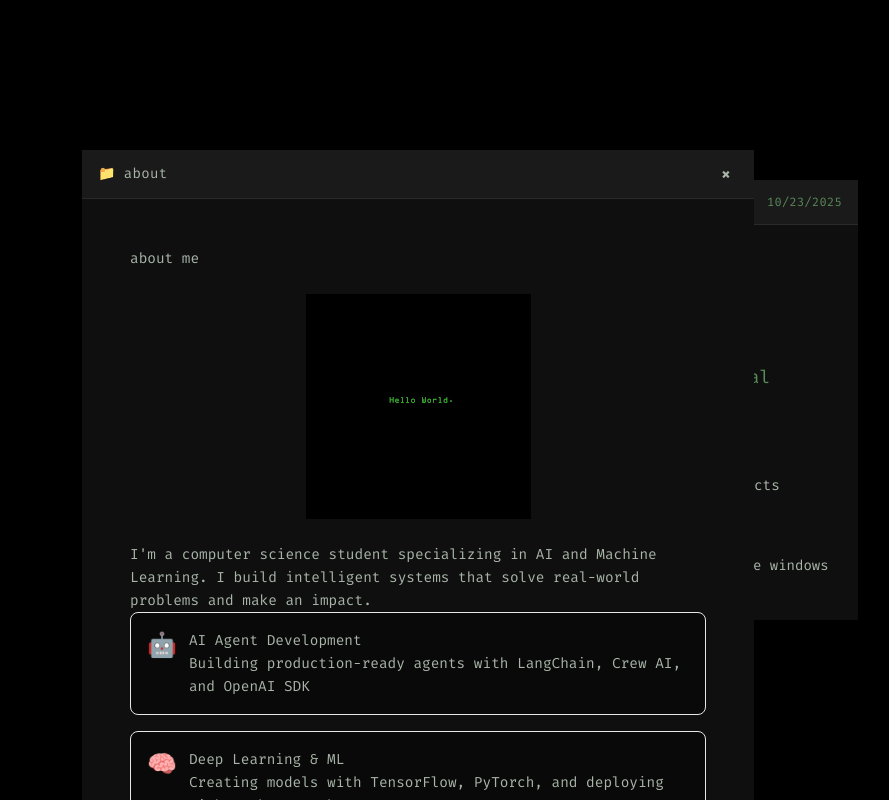
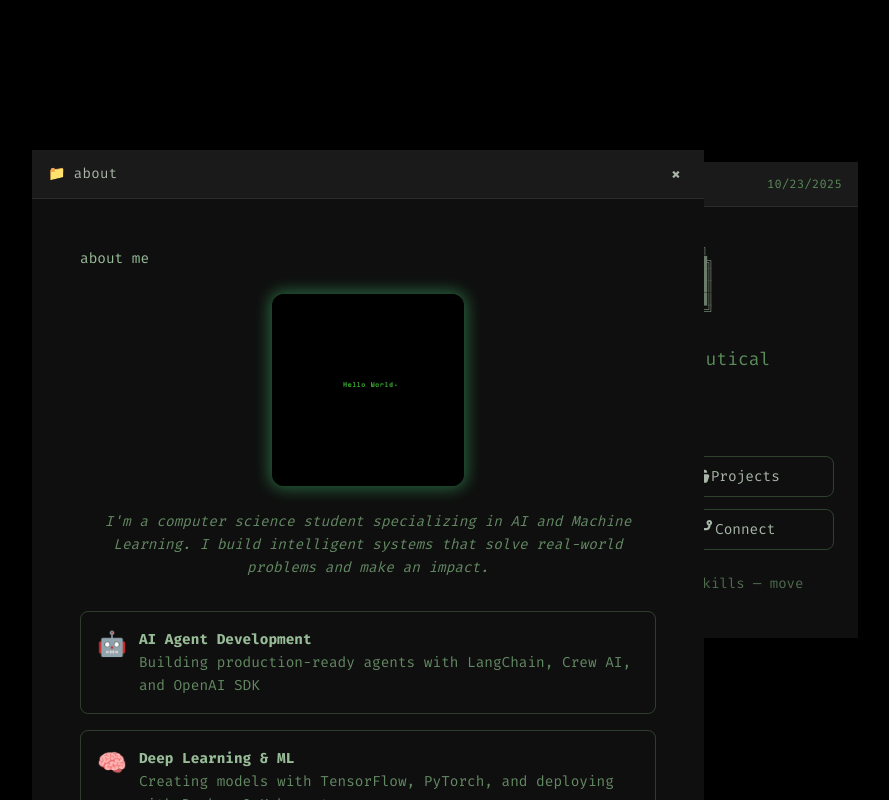
Before and after one commit to SAMI-CODEAI/SAMI-portifolio, a React (Create React App) app in the folder sami-codeai-my-portfolio/: page / in a window 1280 px wide. Both pictures are taken after a click on the button "About". Shown: the whole page, without its empty margins (118-1007 px from the left). Built offline with nearby package versions, Linux system fonts and the light colour scheme; the HTML template or start-up script is replaced by a standard one.

Commit message:
14-12-2025-1

```diff
--- a/sami-codeai-my-portfolio/src/components/AboutTab.tsx
+++ b/sami-codeai-my-portfolio/src/components/AboutTab.tsx
@@ -1,58 +1,65 @@
 import React from "react";
-// import samiImage from "../assets/sami.png";  // Import the image
 
 const AboutTab: React.FC = () => (
   <div className="about-content p-6">
     <div className="about-header">
-      <h2>about me</h2>
+      <h2 className="text-green-300">about me</h2>
     </div>
 
     {/* Profile Image */}
     <div className="flex justify-center my-6">
-      <img src="/assets/sami.png" alt="Samiksha" />
+      <div className="relative">
+        <img
+          src="/assets/sami.png"
+          alt="Samiksha"
+          className="rounded-xl w-48 h-48 object-cover shadow-lg"
+          style={{
+            boxShadow: "0 0 15px 3px rgba(74, 222, 128, 0.4)",
+          }}
+        />
+      </div>
     </div>
 
-    <blockquote className="about-quote">
+    <blockquote className="about-quote text-green-400/80 text-center italic mb-8">
       I'm a computer science student specializing in AI and Machine Learning. I build intelligent systems that solve real-world problems and make an impact.
     </blockquote>
 
-    {/* <div className="interest-section"> */}
     <div className="interest-section space-y-4">
-      <div className="interest-item bg-black/40 border border-terminal/30 rounded-lg p-4 flex items-start gap-3">
-        <span className="text-terminal text-2xl">🤖</span>
+      <div className="interest-item border border-green-400/30 rounded-lg p-4 flex items-start gap-3">
+        <span className="text-green-400 text-2xl">🤖</span>
         <div>
-          <div className="interest-title">AI Agent Development</div>
-          <div className="interest-description">
+          <div className="interest-title text-green-300 font-semibold">AI Agent Development</div>
+          <div className="interest-description text-green-400/80">
             Building production-ready agents with LangChain, Crew AI, and OpenAI SDK
           </div>
         </div>
       </div>
 
-      <div className="interest-item bg-black/40 border border-terminal/30 rounded-lg p-4 flex items-start gap-3">
-        <span className="text-terminal text-2xl">🧠</span>
+      <div className="interest-item border border-green-400/30 rounded-lg p-4 flex items-start gap-3">
+        <span className="text-green-400 text-2xl">🧠</span>
         <div>
-          <div className="interest-title">Deep Learning & ML</div>
-          <div className="interest-description">
+          <div className="interest-title text-green-300 font-semibold">Deep Learning & ML</div>
+          <div className="interest-description text-green-400/80">
             Creating models with TensorFlow, PyTorch, and deploying with Docker & Kubernetes
           </div>
         </div>
       </div>
 
-      <div className="interest-item bg-black/40 border border-terminal/30 rounded-lg p-4 flex items-start gap-3">
-        <span className="text-terminal text-2xl">💻</span>
+      <div className="interest-item border border-green-400/30 rounded-lg p-4 flex items-start gap-3">
+        <span className="text-green-400 text-2xl">💻</span>
         <div>
-          <div className="interest-title">Full-Stack Development</div>
-          <div className="interest-description">
+          <div className="interest-title text-green-300 font-semibold">Full-Stack Development</div>
+          <div className="interest-description text-green-400/80">
             React, Flask, Node.js - bringing ML models to life with seamless interfaces
           </div>
         </div>
       </div>
 
-      <div className="interest-item bg-black/40 border border-terminal/30 rounded-lg p-4 flex items-start gap-3">
-        <span className="text-terminal text-2xl">📊</span>
+      <div className="interest-item border border-green-400/30 rounded-lg p-4 flex items-start gap-3">
+        <span className="text-green-400 text-2xl">📊</span>
         <div>
-          <div className="interest-title">Problem Solving</div>
-          <div className="interest-description">
+          <div className="interest-title text-green-300 font-semibold">Problem Solving</div>
+          <div className="interest-description text-green-400/80">
             150+ LeetCode problems and 60+ GeeksforGeeks challenges solved
           </div>
         </div>
--- a/sami-codeai-my-portfolio/src/components/Desktop.tsx
+++ b/sami-codeai-my-portfolio/src/components/Desktop.tsx
@@ -6,8 +6,9 @@ import AboutTab from "./AboutTab";
 import ExperienceTab from "./ExperienceTab";
 import ContactTab from "./ContactTab";
 import Resume from "./Resume";
+import SideQuestsTab from "./SideQuestsTab";
 
-type TabType = 'projects' | 'about' | 'experience' | 'contact' | 'resume';
+type TabType = 'projects' | 'about' | 'experience' | 'contact' | 'resume' | 'sidequests';
 
 const tabComponents = {
   projects: ProjectsTab,
@@ -15,6 +16,7 @@ const tabComponents = {
   experience: ExperienceTab,
   contact: ContactTab,
   resume: Resume,
+  sidequests: SideQuestsTab,
 };
 
 const TabWindowAny = TabWindow as any;
--- a/sami-codeai-my-portfolio/src/components/MainWindow.tsx
+++ b/sami-codeai-my-portfolio/src/components/MainWindow.tsx
@@ -1,11 +1,11 @@
 import React from "react";
 import TabButton from "./TabButton";
 import {
-  faUser, faGift, faFolderOpen, faEnvelope, faFileAlt
+  faUser, faGift, faFolderOpen, faEnvelope, faFileAlt, faCodeBranch
 } from '@fortawesome/free-solid-svg-icons';
 
 interface MainWindowProps {
-  openTab: (tab: any) => void;
+  openTab: (tab: 'projects' | 'about' | 'experience' | 'contact' | 'resume' | 'sidequests') => void;
 }
 
 const MainWindow: React.FC<MainWindowProps> = ({ openTab }) => (
@@ -52,18 +52,35 @@ const MainWindow: React.FC<MainWindowProps> = ({ openTab }) => (
             </div>
           </div>
 
+          {/* Tabs with Centered Boxes */}
           <div className="grid grid-cols-2 md:grid-cols-3 gap-3">
-            <TabButton icon={faUser} label="About" onClick={() => openTab("about")} />
-            <TabButton icon={faGift} label="Experience" onClick={() => openTab("experience")} />
-            {/* <TabButton icon={faFlask} label="Research" onClick={() => openTab("research")} /> */}
-            <TabButton icon={faFolderOpen} label="Projects" onClick={() => openTab("projects")} />
-            <TabButton icon={faEnvelope} label="Contact" onClick={() => openTab("contact")} />
-            <TabButton icon={faFileAlt} label="Resume" onClick={() => openTab("resume")} />
-            {/* <TabButton icon={faCodeBranch} label="Side Quests" onClick={() => openTab("sidequests")} /> */}
+            <div className="border border-green-500/40 rounded-lg p-2 hover:border-green-300 transition flex justify-center items-center text-center">
+              <TabButton icon={faUser} label="About" onClick={() => openTab("about")} />
+            </div>
+
+            <div className="border border-green-500/40 rounded-lg p-2 hover:border-green-300 transition flex justify-center items-center text-center">
+              <TabButton icon={faGift} label="Experience" onClick={() => openTab("experience")} />
+            </div>
+
+            <div className="border border-green-500/40 rounded-lg p-2 hover:border-green-300 transition flex justify-center items-center text-center">
+              <TabButton icon={faFolderOpen} label="Projects" onClick={() => openTab("projects")} />
+            </div>
+
+            <div className="border border-green-500/40 rounded-lg p-2 hover:border-green-300 transition flex justify-center items-center text-center">
+              <TabButton icon={faEnvelope} label="Contact" onClick={() => openTab("contact")} />
+            </div>
+
+            <div className="border border-green-500/40 rounded-lg p-2 hover:border-green-300 transition flex justify-center items-center text-center">
+              <TabButton icon={faFileAlt} label="Resume" onClick={() => openTab("resume")} />
+            </div>
+
+            <div className="border border-green-500/40 rounded-lg p-2 hover:border-green-300 transition flex justify-center items-center text-center">
+              <TabButton icon={faCodeBranch} label="Connect" onClick={() => openTab("sidequests")} />
+            </div>
           </div>
 
-          <div className="text-center text-green-00/60 text-sm mt-6">
-            Select any tab to explore my profile, experience, and skills—move windows freely!
+          <div className="text-center text-green-400/60 text-sm mt-6">
+            Select any tab to explore my profile, experience, and skills — move windows freely!
           </div>
         </div>
       </div>
--- a/sami-codeai-my-portfolio/src/components/TabWindow.tsx
+++ b/sami-codeai-my-portfolio/src/components/TabWindow.tsx
@@ -5,12 +5,13 @@ interface TabWindowProps {
   zIndex: number;
   onClose: () => void;
   children: React.ReactNode;
+  initialPosition?: { x: number; y: number };
 }
 
-const TabWindow: React.FC<TabWindowProps> = ({ title, zIndex, onClose, children }) => {
+const TabWindow: React.FC<TabWindowProps> = ({ title, zIndex, onClose, children, initialPosition = { x: 200, y: 150 } }) => {
   const windowRef = useRef<HTMLDivElement>(null);
   const [isDragging, setIsDragging] = useState(false);
-  const [position, setPosition] = useState({ x: 200, y: 150 });
+  const [position, setPosition] = useState(initialPosition);
   const [offset, setOffset] = useState({ x: 0, y: 0 });
 
   const handleMouseDown = (e: React.MouseEvent) => {
```
Also changed, not shown: sami-codeai-my-portfolio/src/components/SideQuestsTab.tsx (+34 -35 lines), sami-codeai-my-portfolio/src/components/ProjectCard.tsx (added), sami-codeai-my-portfolio/src/components/ShortcutHint.tsx (added), sami-codeai-my-portfolio/src/components/Typewriter.tsx (added), 11 other files (tests, documents, lock files or other folders).
